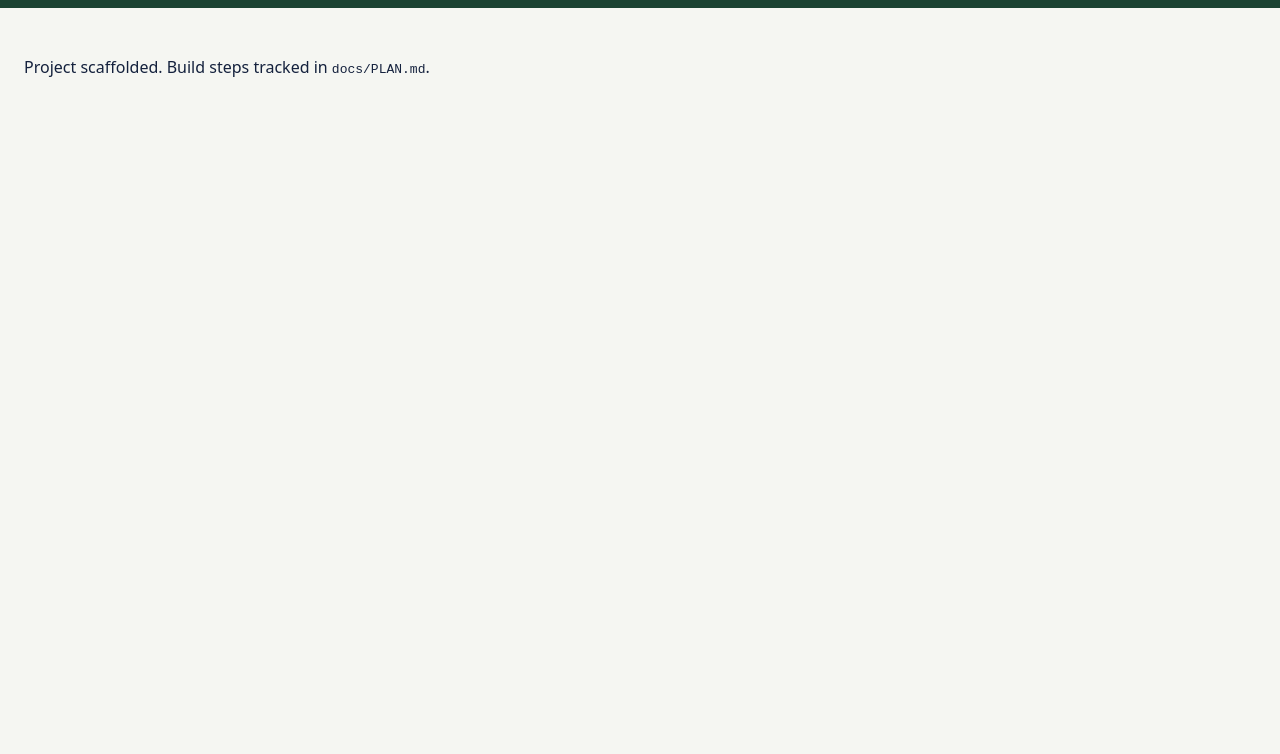
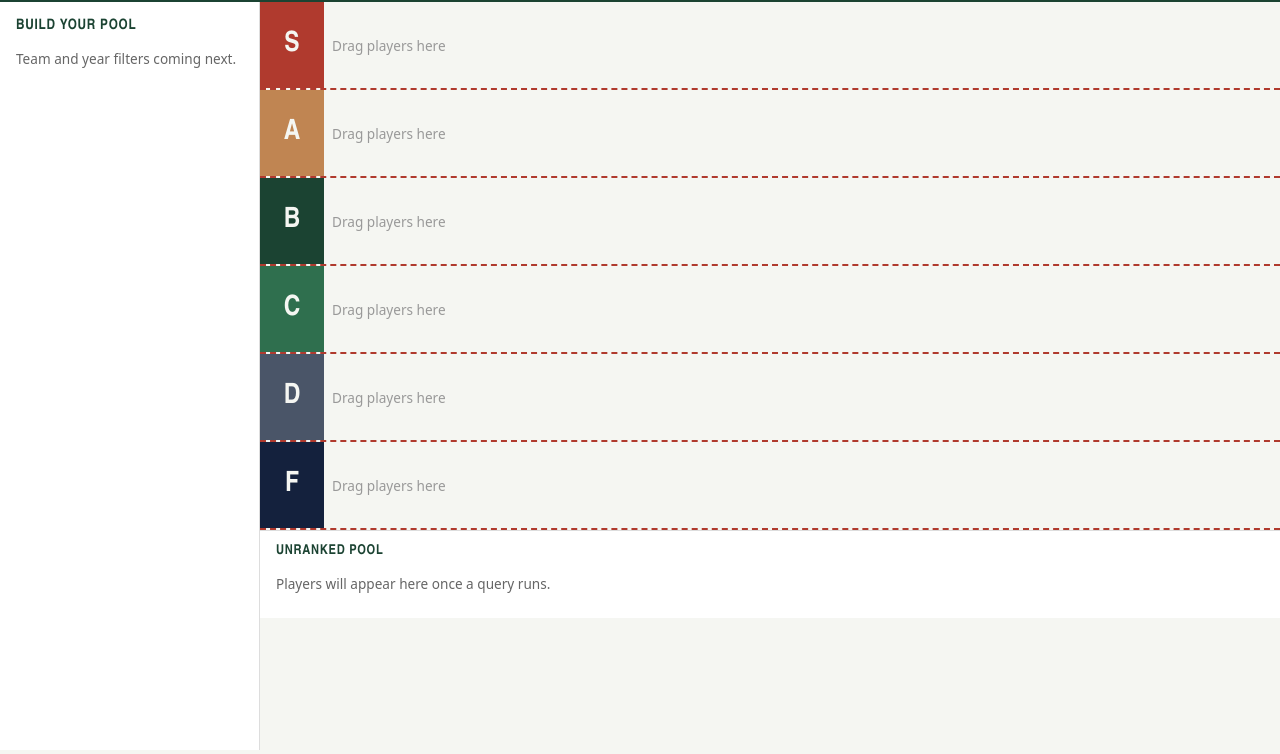
Before and after one commit to LilyLavender/baseball-player-tier-list-maker, a website built with Vite: page index.html in a window 1280 px wide. Shown: the part 46-800 px from the top of the page. Built offline with nearby package versions, Linux system fonts and the light colour scheme.

Commit message:
Build static page shell with Scorecard theme
- Added Scorecard color/type theme tokens
- Laid out top bar, query builder panel, tier board, and pool sections
- Tier rows use the stitched-seam divider styling from the design plan

```diff
--- /dev/null
+++ b/src/components/tierBoard.ts
@@ -0,0 +1,14 @@
+import { DEFAULT_TIERS } from "../data/tiers";
+
+export function renderTierBoard(): string {
+  const rows = DEFAULT_TIERS.map(
+    (tier) => `
+      <div class="tier-row" style="--tier-color: ${tier.color}">
+        <div class="tier-row__label">${tier.label}</div>
+        <div class="tier-row__cards">Drag players here</div>
+      </div>
+    `,
+  ).join("");
+
+  return `<div class="board">${rows}</div>`;
+}
--- /dev/null
+++ b/src/data/tiers.ts
@@ -0,0 +1,13 @@
+export interface TierDefinition {
+  label: string;
+  color: string;
+}
+
+export const DEFAULT_TIERS: TierDefinition[] = [
+  { label: "S", color: "#b03a2e" },
+  { label: "A", color: "#c08552" },
+  { label: "B", color: "#1b4332" },
+  { label: "C", color: "#2f6f4e" },
+  { label: "D", color: "#4a5568" },
+  { label: "F", color: "#14213d" },
+];
--- a/src/main.ts
+++ b/src/main.ts
@@ -1,4 +1,5 @@
 import "./styles/base.css";
+import { renderTierBoard } from "./components/tierBoard";
 
 const app = document.querySelector<HTMLDivElement>("#app")!;
 
@@ -6,7 +7,17 @@ app.innerHTML = `
   <header class="topbar">
     <span class="topbar__wordmark">MLB Tier List Maker</span>
   </header>
-  <main class="placeholder">
-    <p>Project scaffolded. Build steps tracked in <code>docs/PLAN.md</code>.</p>
-  </main>
+  <div class="layout">
+    <aside class="query-builder">
+      <h2 class="query-builder__heading">Build your pool</h2>
+      <p class="query-builder__placeholder">Team and year filters coming next.</p>
+    </aside>
+    <div class="board-wrap">
+      ${renderTierBoard()}
+      <section class="pool">
+        <h2 class="pool__heading">Unranked pool</h2>
+        <p class="pool__placeholder">Players will appear here once a query runs.</p>
+      </section>
+    </div>
+  </div>
 `;
--- a/src/styles/base.css
+++ b/src/styles/base.css
@@ -1,25 +1,110 @@
+@import "./theme.css";
+
 * {
   box-sizing: border-box;
 }
 
 body {
   margin: 0;
-  font-family: system-ui, sans-serif;
-  background: #f5f6f2;
-  color: #14213d;
+  font-family: var(--font-body);
+  background: var(--color-bg);
+  color: var(--color-text);
 }
 
 .topbar {
-  background: #1b4332;
-  color: #f5f6f2;
-  padding: 1rem 1.5rem;
+  display: flex;
+  align-items: center;
+  justify-content: space-between;
+  background: var(--color-primary);
+  color: var(--color-chalk-white);
+  padding: 0.75rem 1.5rem;
 }
 
 .topbar__wordmark {
+  font-family: var(--font-display);
   font-weight: 700;
+  font-size: 1.25rem;
   letter-spacing: 0.02em;
+  text-transform: uppercase;
 }
 
-.placeholder {
-  padding: 2rem 1.5rem;
+.layout {
+  display: grid;
+  grid-template-columns: 260px 1fr;
+  min-height: calc(100vh - 3.25rem);
 }
+
+.query-builder {
+  background: var(--color-surface);
+  border-right: 1px solid #ddd;
+  padding: 1rem;
+}
+
+.query-builder__heading {
+  font-family: var(--font-display);
+  text-transform: uppercase;
+  font-size: 0.9rem;
+  letter-spacing: 0.05em;
+  color: var(--color-primary);
+  margin: 0 0 0.75rem;
+}
+
+.query-builder__placeholder {
+  font-size: 0.85rem;
+  color: #666;
+}
+
+.board {
+  display: flex;
+  flex-direction: column;
+}
+
+.tier-row {
+  display: flex;
+  align-items: stretch;
+  min-height: 5.5rem;
+  border-bottom: 2px var(--divider-style) var(--divider-color);
+}
+
+.tier-row__label {
+  width: 4rem;
+  flex-shrink: 0;
+  display: flex;
+  align-items: center;
+  justify-content: center;
+  font-family: var(--font-display);
+  font-size: 1.75rem;
+  font-weight: 700;
+  color: var(--color-chalk-white);
+  background: var(--tier-color, var(--color-primary));
+}
+
+.tier-row__cards {
+  flex: 1;
+  padding: 0.5rem;
+  display: flex;
+  align-items: center;
+  gap: 0.5rem;
+  color: #999;
+  font-size: 0.85rem;
+}
+
+.pool {
+  border-top: 1px solid #ddd;
+  background: var(--color-surface);
+  padding: 0.75rem 1rem;
+}
+
+.pool__heading {
+  font-family: var(--font-display);
+  text-transform: uppercase;
+  font-size: 0.85rem;
+  letter-spacing: 0.05em;
+  color: var(--color-primary);
+  margin: 0 0 0.5rem;
+}
+
+.pool__placeholder {
+  font-size: 0.85rem;
+  color: #666;
+}
--- /dev/null
+++ b/src/styles/theme.css
@@ -0,0 +1,27 @@
+/*
+  Theme tokens. Default (and only implemented for now) theme is "Scorecard" — the site's
+  signature look. Classic Light/Dark themes are added in a later build step via
+  [data-theme="light"] / [data-theme="dark"] overrides on :root.
+*/
+:root {
+  --color-field-green: #1b4332;
+  --color-chalk-white: #f5f6f2;
+  --color-ink-navy: #14213d;
+  --color-infield-dirt: #c08552;
+  --color-stitch-red: #b03a2e;
+  --color-scoreboard-amber: #e8a33d;
+
+  --color-bg: var(--color-chalk-white);
+  --color-text: var(--color-ink-navy);
+  --color-surface: #ffffff;
+  --color-primary: var(--color-field-green);
+  --color-accent: var(--color-infield-dirt);
+  --color-danger: var(--color-stitch-red);
+  --color-highlight: var(--color-scoreboard-amber);
+  --divider-style: dashed;
+  --divider-color: var(--color-stitch-red);
+
+  --font-display: "Arial Narrow", "Helvetica Neue Condensed", sans-serif;
+  --font-body: system-ui, -apple-system, "Segoe UI", sans-serif;
+  --font-mono: "Consolas", "SF Mono", ui-monospace, monospace;
+}
```
